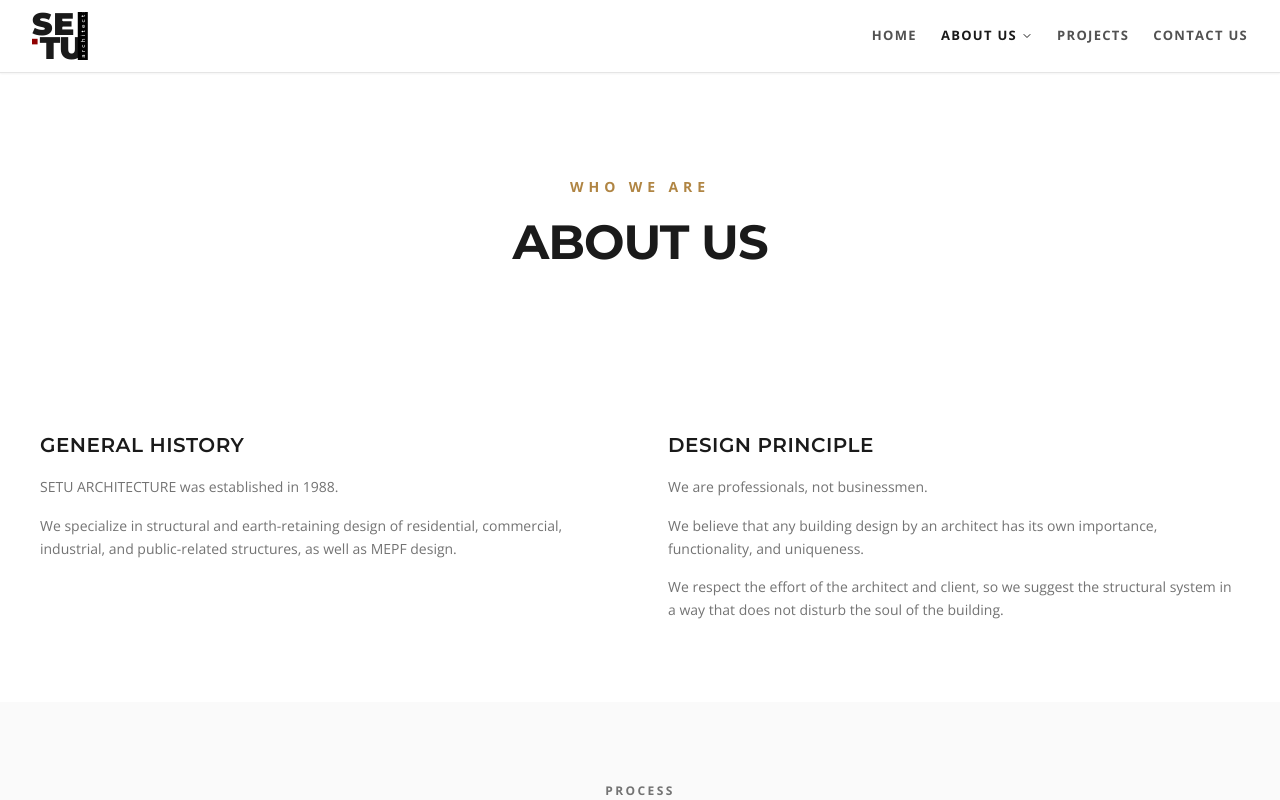
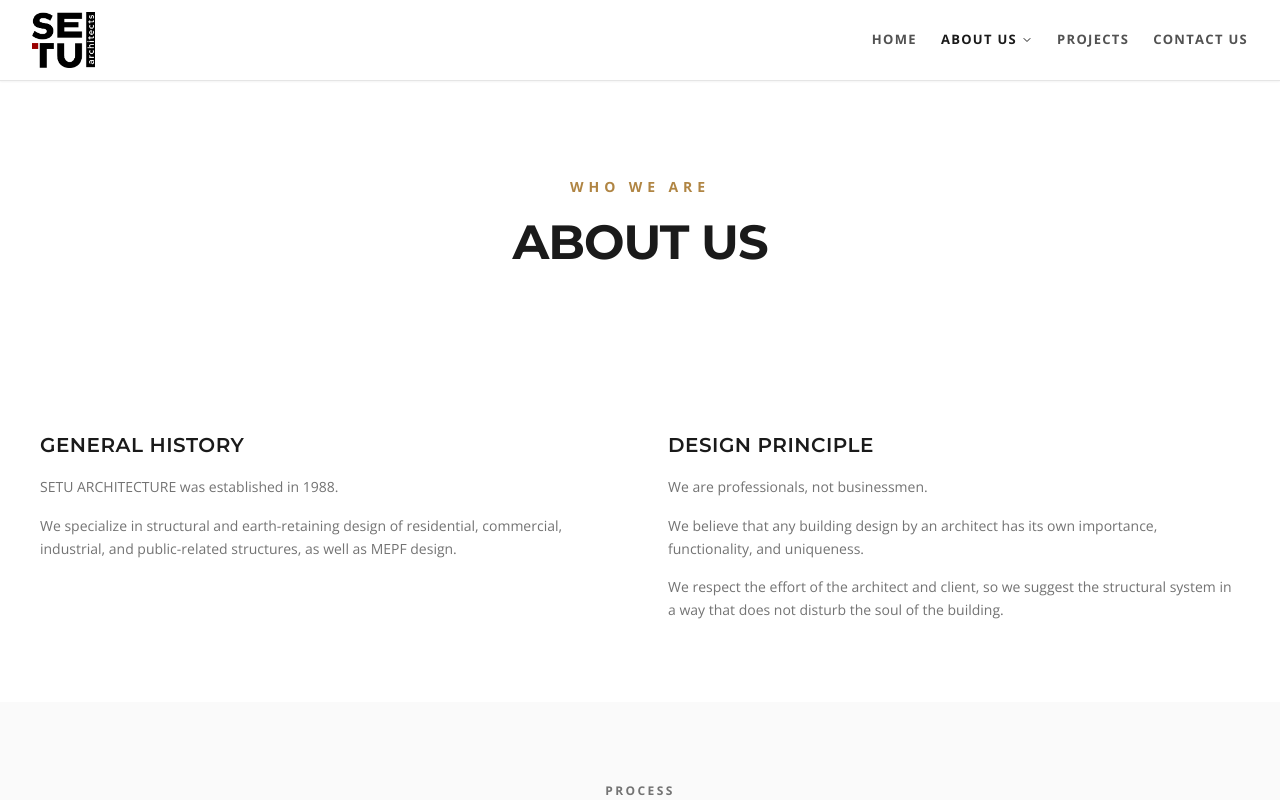
Before and after one commit to lunarlabin-crypto/Setu-Architect, a Next.js app: page /about in a window 1280 px wide. Shown: the top 800 px of the page. Built offline with nearby package versions, Linux system fonts and the light colour scheme.

Commit message:
logo commit

```diff
--- a/app/page.js
+++ b/app/page.js
@@ -16,7 +16,8 @@ import {
   CheckCircle2,
   X
 } from 'lucide-react';
-import { Button, Container, SetuLogo } from '@/components/ui';
+import Image from 'next/image';
+import { Button, Container } from '@/components/ui';
 
 // --- DATA ---
 const HERO_SLIDES = [
@@ -390,7 +391,13 @@ export default function HomePage() {
       <footer className="bg-neutral-950 py-12 border-t border-white/10 text-neutral-500 text-sm">
         <Container className="max-w-[90rem] flex flex-col md:flex-row items-center justify-between gap-4 md:gap-6 text-center md:text-left">
           <div className="flex items-center gap-2">
-            <SetuLogo className="h-8 md:h-10 w-auto" textColorClass="text-white" />
+            <Image
+              src="/images/setu-logo.png"
+              alt="Setu Architects"
+              width={72}
+              height={58}
+              className="w-auto h-10 md:h-12 object-contain brightness-0 invert"
+            />
           </div>
           <p>© {new Date().getFullYear()} Setu Architecture. All Rights Reserved.</p>
           <p>Maintained by Antigravity</p>
--- a/components/ui/Navbar.jsx
+++ b/components/ui/Navbar.jsx
@@ -2,12 +2,12 @@
 
 import { useState, useEffect } from 'react';
 import Link from 'next/link';
+import Image from 'next/image';
 import { usePathname } from 'next/navigation';
 import { motion, AnimatePresence } from 'framer-motion';
-import { Menu, X, ChevronDown, Instagram, Linkedin, Facebook, ArrowRight } from 'lucide-react';
+import { Menu, X, ChevronDown, ArrowRight } from 'lucide-react';
 import { cn } from '@/lib/cn';
 import { Button } from '@/components/ui/Button';
-import { SetuLogo } from './SetuLogo';
 
 const NAV_LINKS = [
   { name: 'Home', href: '/' },
@@ -75,8 +75,15 @@ export function Navbar() {
         <div className="flex items-center justify-between">
           {/* Logo & Socials */}
           <div className="flex items-center gap-8">
-            <Link href="/" className="flex items-center gap-2 group">
-              <SetuLogo className="h-10 sm:h-12 w-auto" textColorClass={textColorClass} />
+            <Link href="/" className="flex items-center group">
+              <Image
+                src={shouldUseLightHeader ? '/images/setu-logo.png' : '/images/setu-logo-white.png'}
+                alt="Setu Architects"
+                width={90}
+                height={72}
+                className="w-auto h-12 sm:h-14 object-contain transition-all duration-300"
+                priority
+              />
             </Link>
           </div>
 
```
Also changed, not shown: public/images/setu-logo-white.png (added), public/images/setu-logo.png (added).
